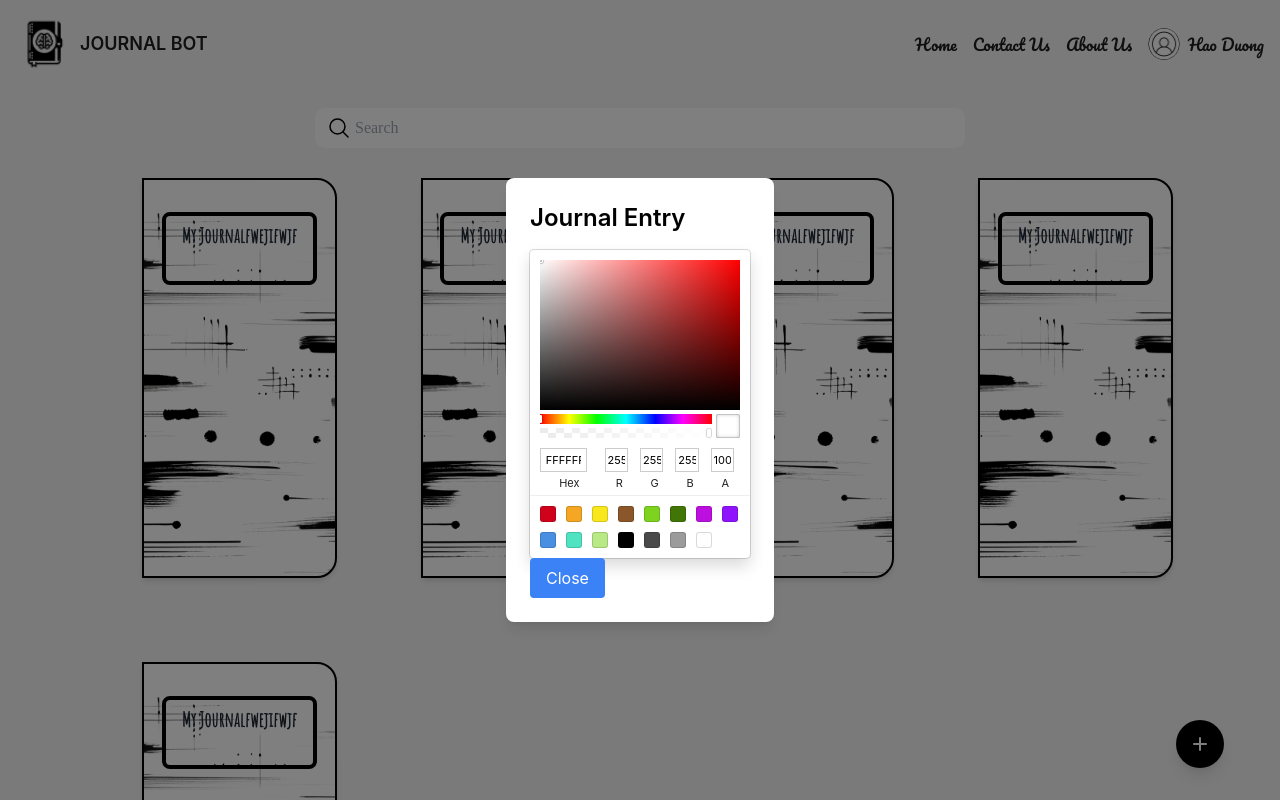
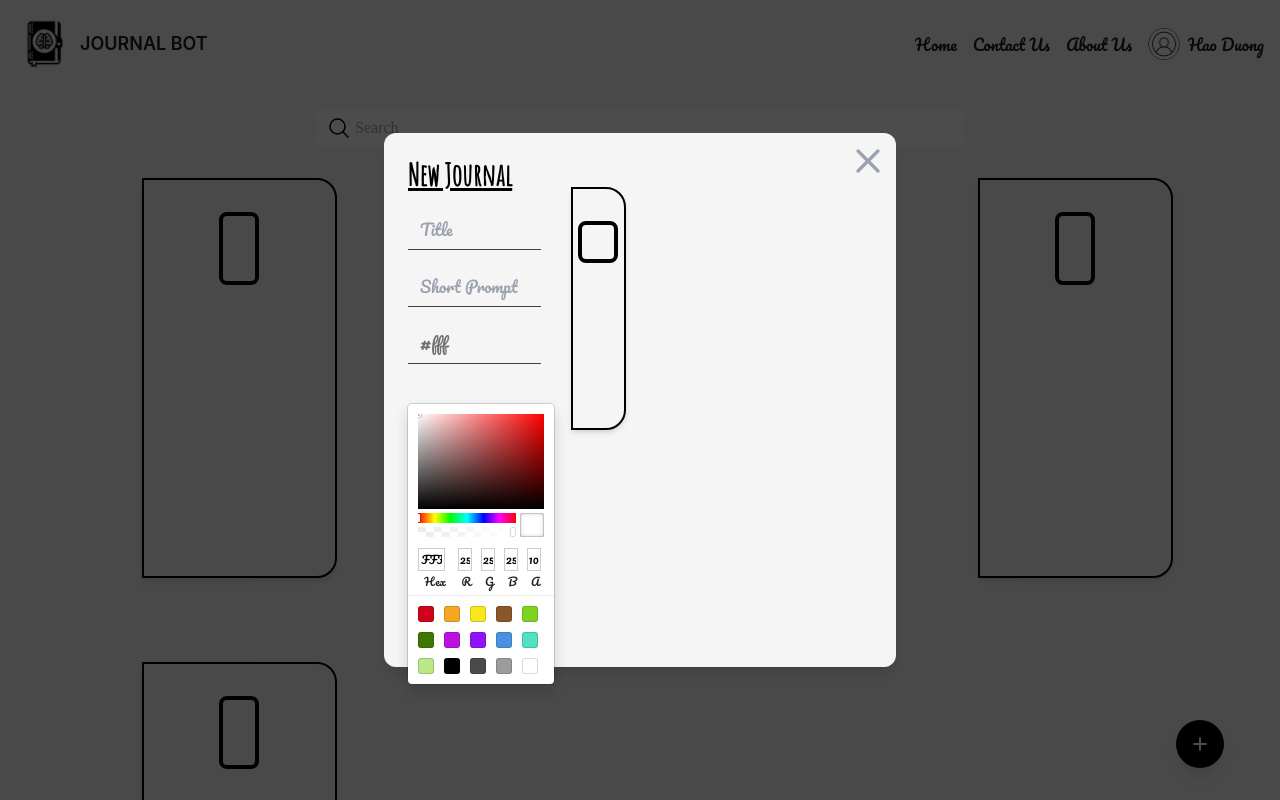
Before and after one commit to birajghimire/SBUHacks2024, a React (Create React App) app in the folder client/: page /home in a window 1280 px wide. Both pictures are taken after a click on the button 1200 px from the left and 744 px from the top of the page. Built offline with nearby package versions, Linux system fonts and the light colour scheme; a web font is replaced by a local one.

Commit message:
Added modal and trying to render an example journal box

```diff
--- a/client/src/components/journalBox.js
+++ b/client/src/components/journalBox.js
@@ -1,15 +1,17 @@
 import React from "react";
 
-const JournalBox = () => {
+const JournalBox = ({ backgroundColor, text}) => {
+  const bgClass = `bg-[${backgroundColor}]`;
+  console.log(bgClass)
   return (
-    <div className="bg-white border-2 w-1/6 h-1/2 border-black rounded-r-[20px] rounded-rl-[20px] m-[30px] shadow-md relative overflow-hidden">
-      <img
+    <div className={`${bgClass} border-2 w-1/6 h-1/2 border-black rounded-r-[20px] rounded-rl-[20px] m-[30px] shadow-md relative overflow-hidden`}>
+      {/* <img
         src="journalbg.png"
         className="absolute inset-0 w-full h-full object-cover"
         alt="Journal Background"
-      />
+      /> */}
       <div className="flex justify-center mt-4 pt-4 z-10 font-amatic-sc absolute inset-0">
-        <h2 className="text-xl h-1/5 font-semibold border-4 border-black rounded-lg text-gray-800 pt-[6px] pr-4 pl-4">My Journalfwejifwjf</h2>
+        <h2 className="text-xl h-1/5 font-semibold border-4 border-black rounded-lg text-gray-800 pt-5 pr-4 pl-4">{text}</h2>
       </div>
     </div>
   );
--- a/client/src/components/journalModal.js
+++ b/client/src/components/journalModal.js
@@ -1,17 +1,50 @@
-import React from "react";
-import { useState } from "react";
-import { SketchPicker } from 'react-color'
+import React, { useState, useEffect } from "react";
+import { SketchPicker } from 'react-color';
+import JournalBox from "./journalBox";
 
 const JournalModal = ({ isOpen, onClose }) => {
-  const [color, setColor] = useState('#fff')
+  const [color, setColor] = useState('#fff');
+  const [title, setTitle] = useState('');
+
+  // Update the color state when SketchPicker color changes
+  const handleColorChange = (newColor) => {
+    setColor(newColor.hex);
+  };
+
   if (!isOpen) return null;
 
   return (
-    <div className="fixed top-0 left-0 w-full h-full bg-black bg-opacity-50 flex items-center justify-center z-50">
-      <div className="bg-white rounded-lg shadow-lg p-6">
-        <h2 className="text-2xl font-semibold mb-4">Journal Entry</h2>
-            <SketchPicker color={color} onChange={(color) => setColor(color.hex)}/>
-        <button className="bg-blue-500 text-white px-4 py-2 rounded hover:bg-blue-600" onClick={onClose}>Close</button>
+    <div className="fixed top-1/2 left-1/2 transform -translate-x-1/2 -translate-y-1/2 w-full h-full bg-black bg-opacity-70 flex items-center justify-center z-50">
+      <div className="bg-[#F5F5F5] w-2/5 h-4/6 rounded-xl shadow-lg p-6 flex flex-row relative">
+        <button className="absolute top-2 right-2 bg-transparent border-none text-gray-400 hover:text-gray-600" onClick={onClose}>
+          <svg xmlns="http://www.w3.org/2000/svg" className="h-10 w-10" fill="none" viewBox="0 0 24 24" stroke="currentColor">
+            <path strokeLinecap="round" strokeLinejoin="round" strokeWidth={2} d="M6 18L18 6M6 6l12 12" />
+          </svg>
+        </button>
+        <div className="w-2/5 font-pacifico flex flex-col bg-color">
+          <h2 className="text-3xl font-semibold mb-4 underline font-amatic-sc">New Journal</h2>
+          <div className="mb-4">
+            <input
+              type="text"
+              placeholder="Title"
+              value={title}
+              onChange={(e) => setTitle(e.target.value)}
+              className="w-full border-b border-gray-700 text-[#6F6F6F] bg-[#F5F5F5] px-3 py-2 focus:outline-none focus:border-blue-500"
+            />
+          </div>
+          <div className="mb-4">
+            <input type="text" placeholder="Short Prompt" className="w-full border-b border-gray-700 text-[#6F6F6F] bg-[#F5F5F5] px-3 py-2 focus:outline-none focus:border-blue-500" />
+          </div>
+          <div className="mb-4">
+            <input type="text" value={color} readOnly placeholder="Color Hex" className="w-full border-b border-gray-700 text-[#6F6F6F] bg-[#F5F5F5] px-3 py-2 focus:outline-none focus:border-blue-500" />
+          </div>
+          <div className="mt-6">
+            <SketchPicker color={color} onChange={handleColorChange} width="95%" height="80%" />
+          </div>
+        </div>
+        <div className="w-full">
+          <JournalBox backgroundColor={color} text={title} />
+        </div>
       </div>
     </div>
   );
```
